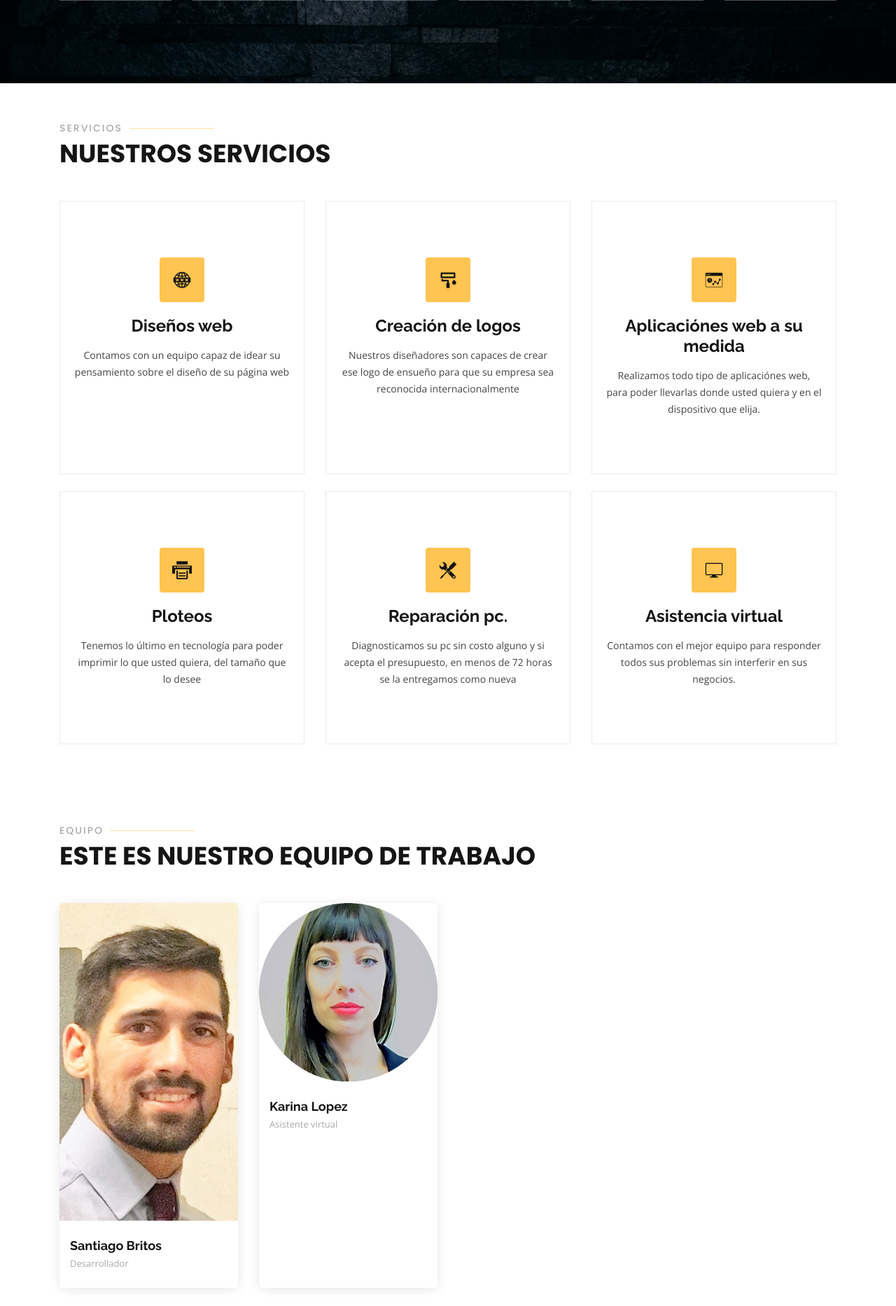
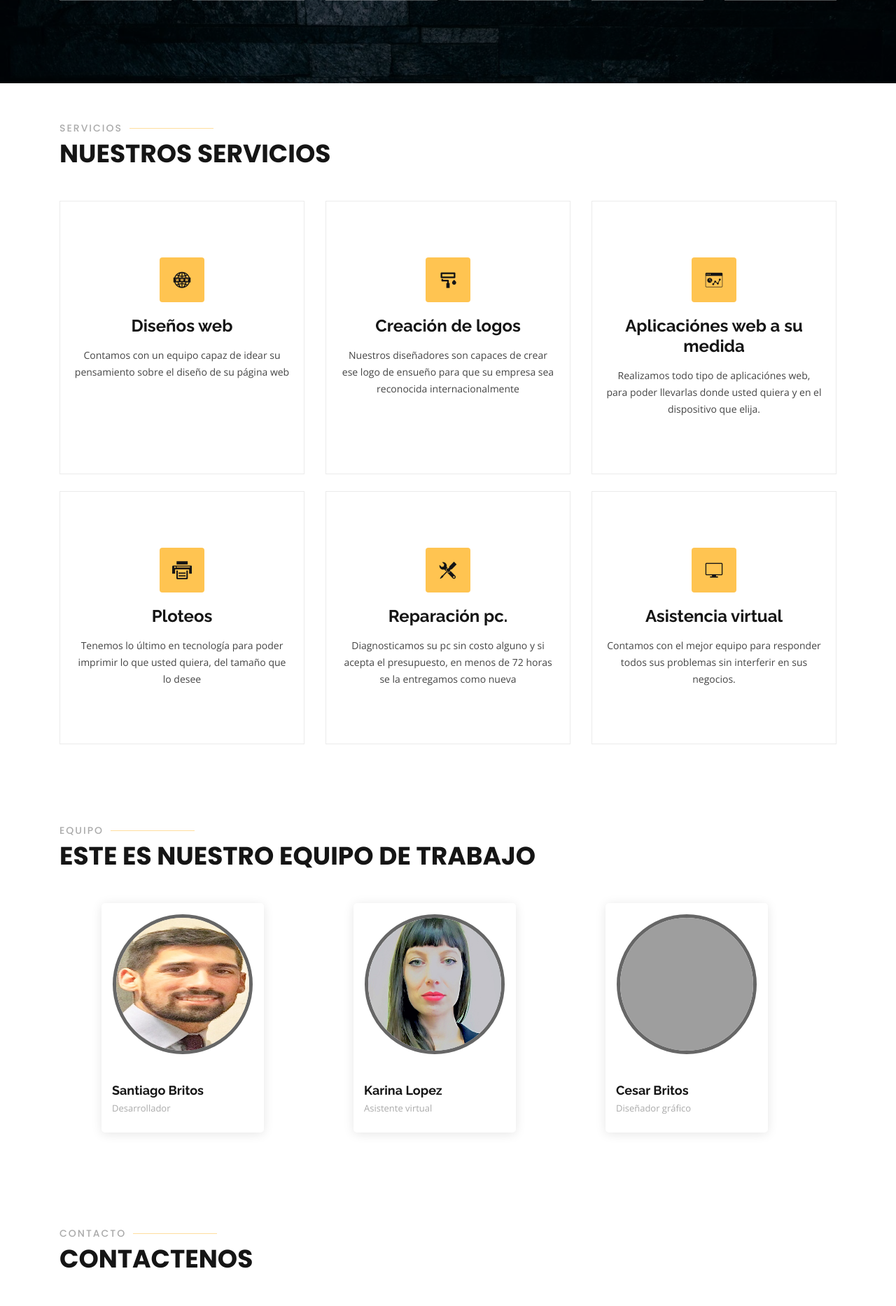
Before and after one commit to sbritos58/StudioBrits, a Django app: page / in a window 1280 px wide. Shown: the part 681-2548 px from the top of the page at 70% size. Run offline with Django 3.2, Linux system fonts and the light colour scheme; some libraries are stand-ins or nearby versions; grey boxes are pictures that could not be loaded.

Commit message:
Agregados team

```diff
--- a/templates/equipo.html
+++ b/templates/equipo.html
@@ -7,14 +7,15 @@
             <p>Este es nuestro equipo de trabajo</p>
         </div>
 
-        <div class="row">
+        <div class="row container">
 
-            <div class="col-lg-3 col-md-6 d-flex align-items-stretch">
+
+            <div class="col-lg-3 col-md-6 d-flex container align-items-stretch">
                 <div class="member" data-aos="fade-up" data-aos-delay="300">
                     <div class="member-img">
-                        <img src="{% static 'assets/img/team/Santiago.jpg' %}" height="150px" class="img-fluid" alt="">
+                        <img src="{% static 'assets/img/team/Santiago.jpg' %}"  style="width:200px;height:200px; border-radius:100px;border:5px solid #666;margin: 1rem" class="img-fluid" alt="">
                         <div class="social">
-                            <a href="https://www.linkedin.com/in/santiagobritos"><i class="icofont-linkedin"></i></a>
+                            <a href="https://www.linkedin.com/in/santiagobritos" target="_blank"><i class="icofont-linkedin"></i></a>
                         </div>
                     </div>
                     <div class="member-info">
@@ -24,12 +25,12 @@
                 </div>
             </div>
 
-            <div class="col-lg-3 col-md-6 d-flex align-items-stretch">
+            <div class="col-lg-3 col-md-6 d-flex container align-items-stretch">
                 <div class="member" data-aos="fade-up" data-aos-delay="300">
                     <div class="member-img">
-                        <img src="{% static 'assets/img/team/cv_foto.png' %}" height="150px" class="img-fluid" alt="">
+                        <img src="{% static 'assets/img/team/cv_foto.png' %}"  style="width:200px;height:200px; border-radius:100px;border:5px solid #666;margin: 1rem" class="img-fluid" alt="">
                         <div class="social">
-                            <a href="https://www.linkedin.com/in/karilop4"><i class="icofont-linkedin"></i></a>
+                            <a href="https://www.linkedin.com/in/karilop4" target="_blank"><i class="icofont-linkedin"></i></a>
                         </div>
                     </div>
                     <div class="member-info">
@@ -39,6 +40,19 @@
                 </div>
             </div>
 
+            <div class="col-lg-3 col-md-6 d-flex container align-items-stretch">
+                <div class="member" data-aos="fade-up" data-aos-delay="300">
+                    <div class="member-img">
+                        <img src="{% static 'assets/img/team/cesar.png' %}"  style="width:200px;height:200px; border-radius:100px;border:5px solid #666;margin: 1rem" class="img-fluid" alt="">
+
+                    </div>
+                    <div class="member-info">
+                        <h4>Cesar Britos</h4>
+                        <span>Diseñador gráfico</span>
+                    </div>
+                </div>
+            </div>
+
 
         </div>
 
```
Also changed, not shown: StudioBrits/settings.py (+8 -10 lines), db.sqlite3.
